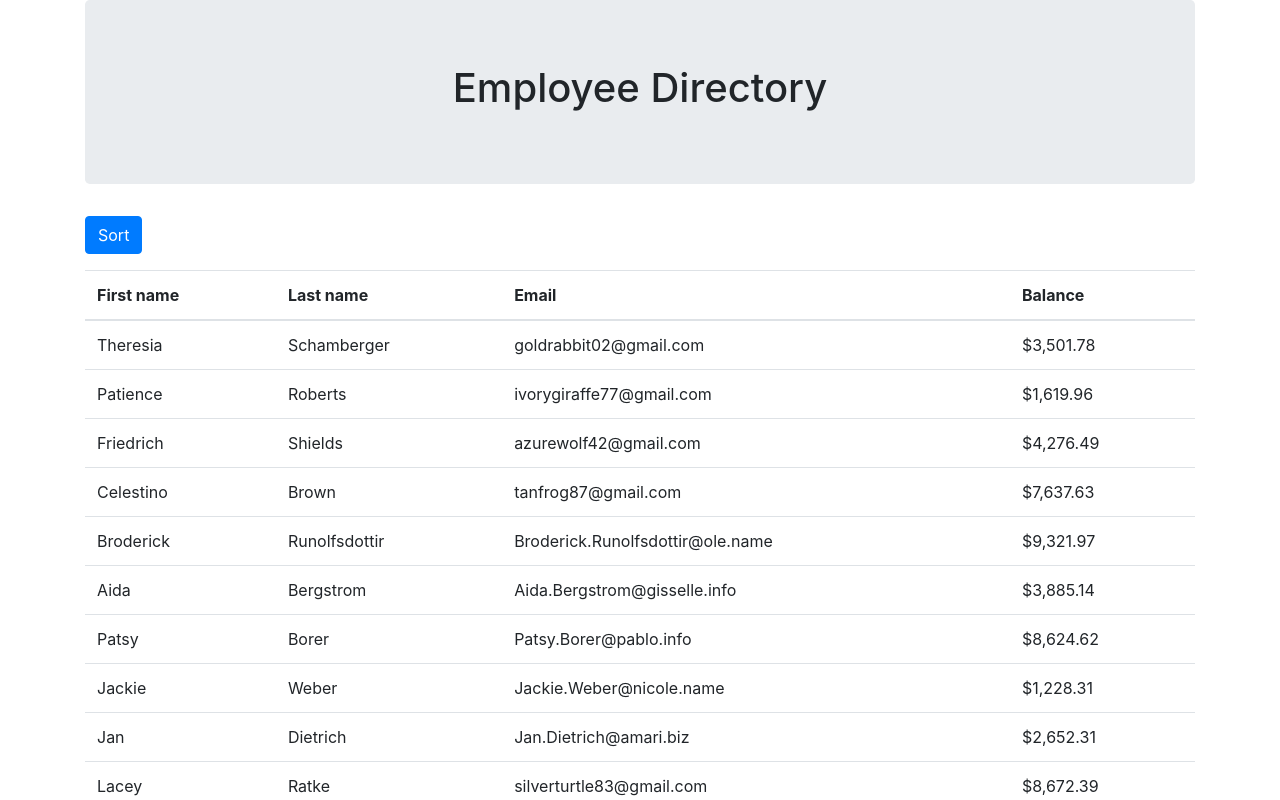
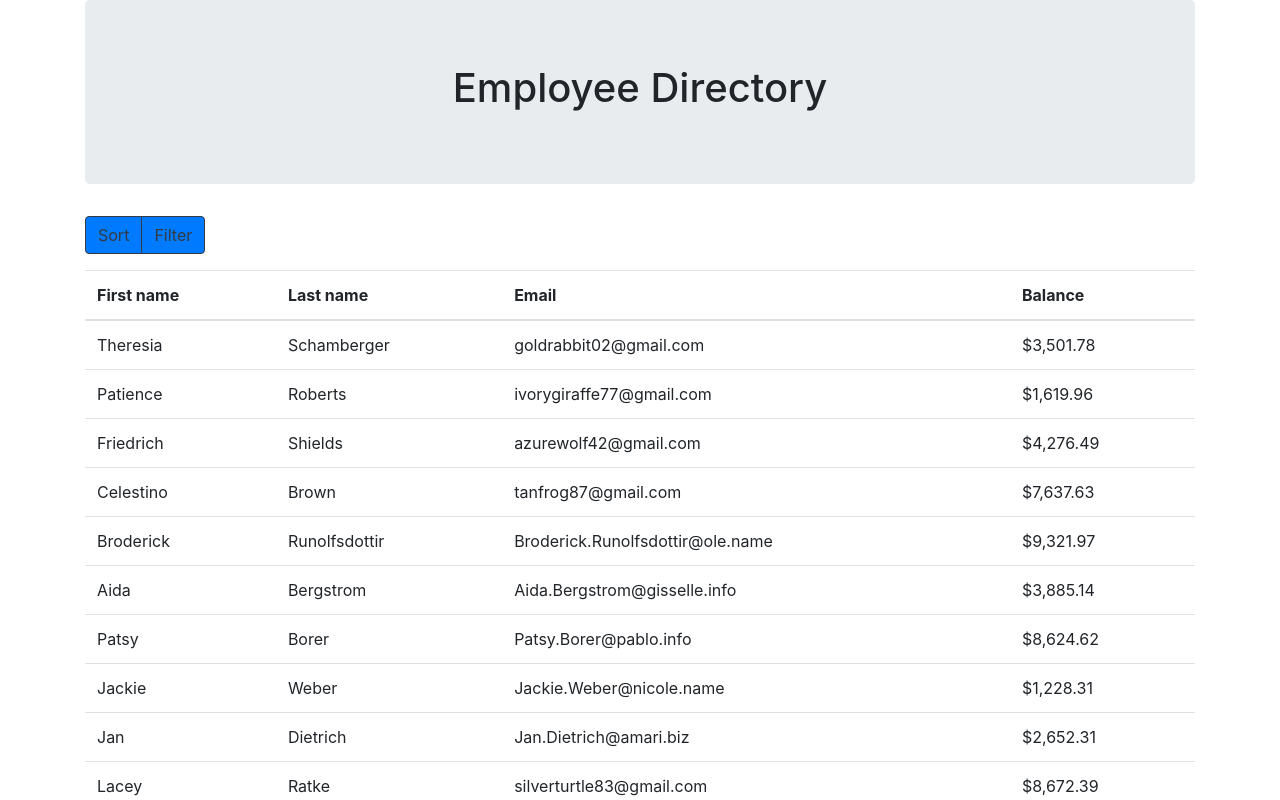
Before and after one commit to omair-muhi/employee-directory, a React (Create React App) app in the folder emp-dir-app/: page / in a window 1280 px wide. Shown: the top 800 px of the page. Built offline with nearby package versions, Linux system fonts and the light colour scheme.

Commit message:
Subject: Add filter button Problem: NA Solution: NA Note: NA

```diff
--- a/emp-dir-app/src/App.js
+++ b/emp-dir-app/src/App.js
@@ -2,26 +2,41 @@ import React from 'react';
 import Wrapper from './components/Wrapper';
 import Title from './components/Title';
 import Table from './components/Table';
+// import ButtonGroup from './components/ButtonGroup';
 import employees from './employees.json';
 
 class App extends React.Component {
     constructor(props) {
         super(props);
-        this.state = { isSorted: false }
+        this.state = {
+            isSorted: false,
+            isFiltered: false
+        }
         this.handleSortClick = this.handleSortClick.bind(this);
+        this.handleFilterClick = this.handleFilterClick.bind(this);
     }
     handleSortClick() {
         this.setState(state => ({
             isSorted: !state.isSorted
         }));
     }
+    handleFilterClick() {
+        this.setState(state => ({
+            isFiltered: !state.isFiltered
+        }));
+    }
     render() {
         return (
             <Wrapper>
                 <Title>Employee Directory</Title>
-                <button type="button" className="btn btn-primary mb-3" onClick={this.handleSortClick}>
-                    {this.state.isSorted ? 'Show' : 'Sort'}
-                </button>
+                <div className="btn-group mb-3">
+                    <button type="button" className="btn btn-primary btn-outline-dark" onClick={this.handleSortClick}>
+                        {this.state.isSorted ? 'Show' : 'Sort'}
+                    </button>
+                    <button type="button" className="btn btn-primary btn-outline-dark" onClick={this.handleFilterClick}>
+                        {this.state.isFiltered ? 'Show' : 'Filter'}
+                    </button>
+                </div>
                 <Table employeesArr={employees}></Table>
             </Wrapper >
         );
```
